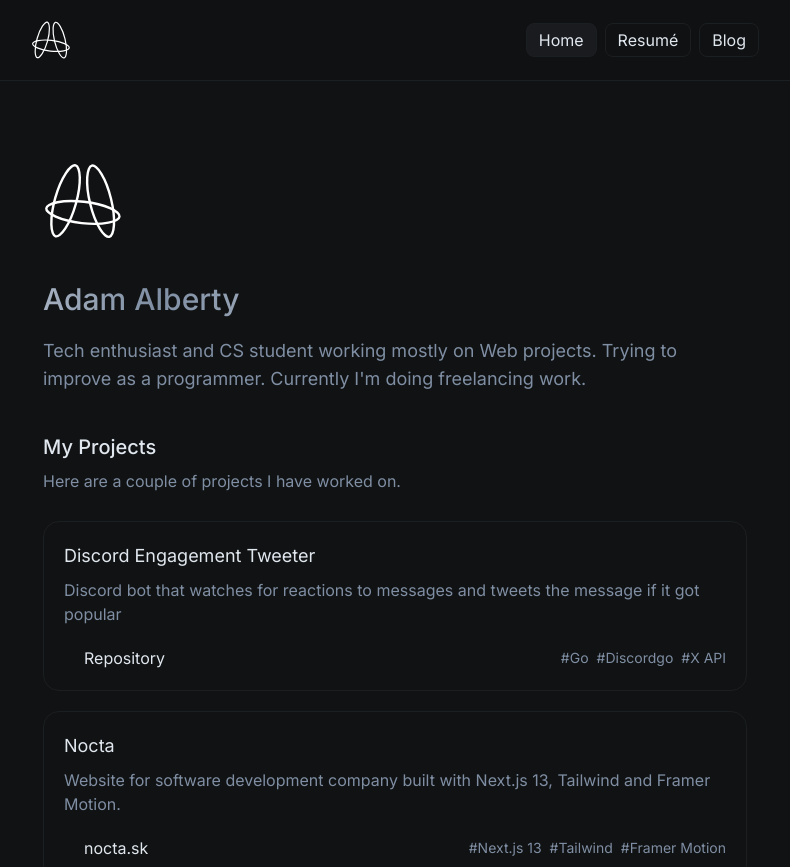
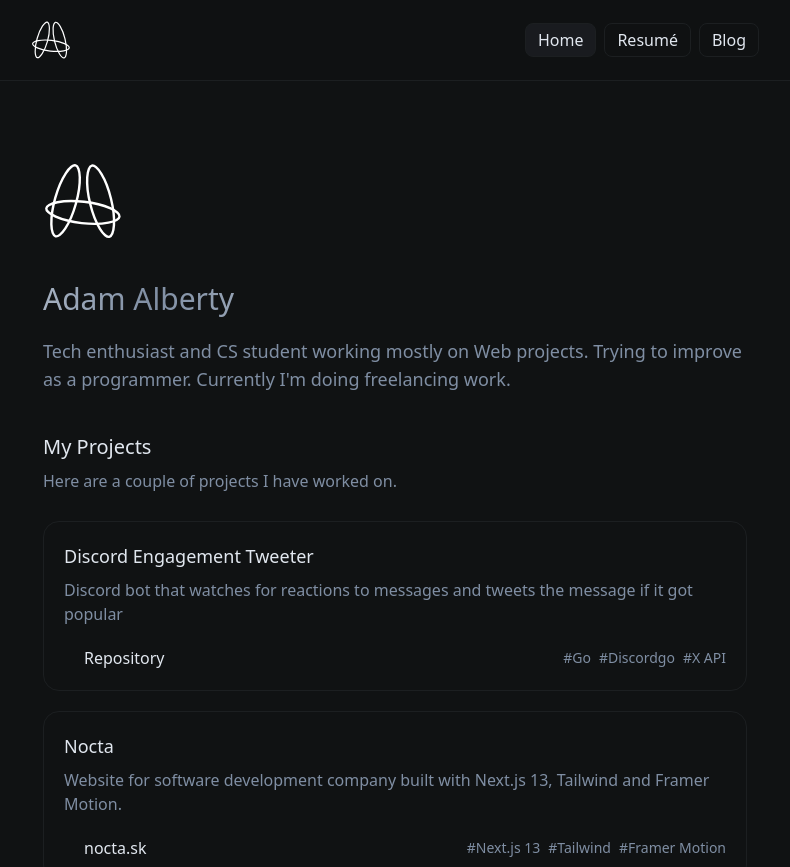
Before and after one commit to AdamAlberty/personal-website, a SvelteKit app: page / in a window 1280 px wide. Shown: the top 867 px of the page, without its empty margins (245-1035 px from the left). Built offline with nearby package versions, Linux system fonts and the light colour scheme; some icons are missing.

Commit message:
Fix font not loading

```diff
--- a/src/app.scss
+++ b/src/app.scss
@@ -24,11 +24,11 @@
 	--ring: 216 34% 17%;
 	--radius: 0.5rem;
 
-	--font-sans: 'Inter';
 	--link: 208, 100%, 51%;
 	--accent-light: 208, 100%, 51%;
+	--post-link: 74, 64%, 59%;
 
-	--post-link: 74, 64%, 59%;
+	--font-sans: 'Inter Variable';
 }
 
 ::selection {
```
